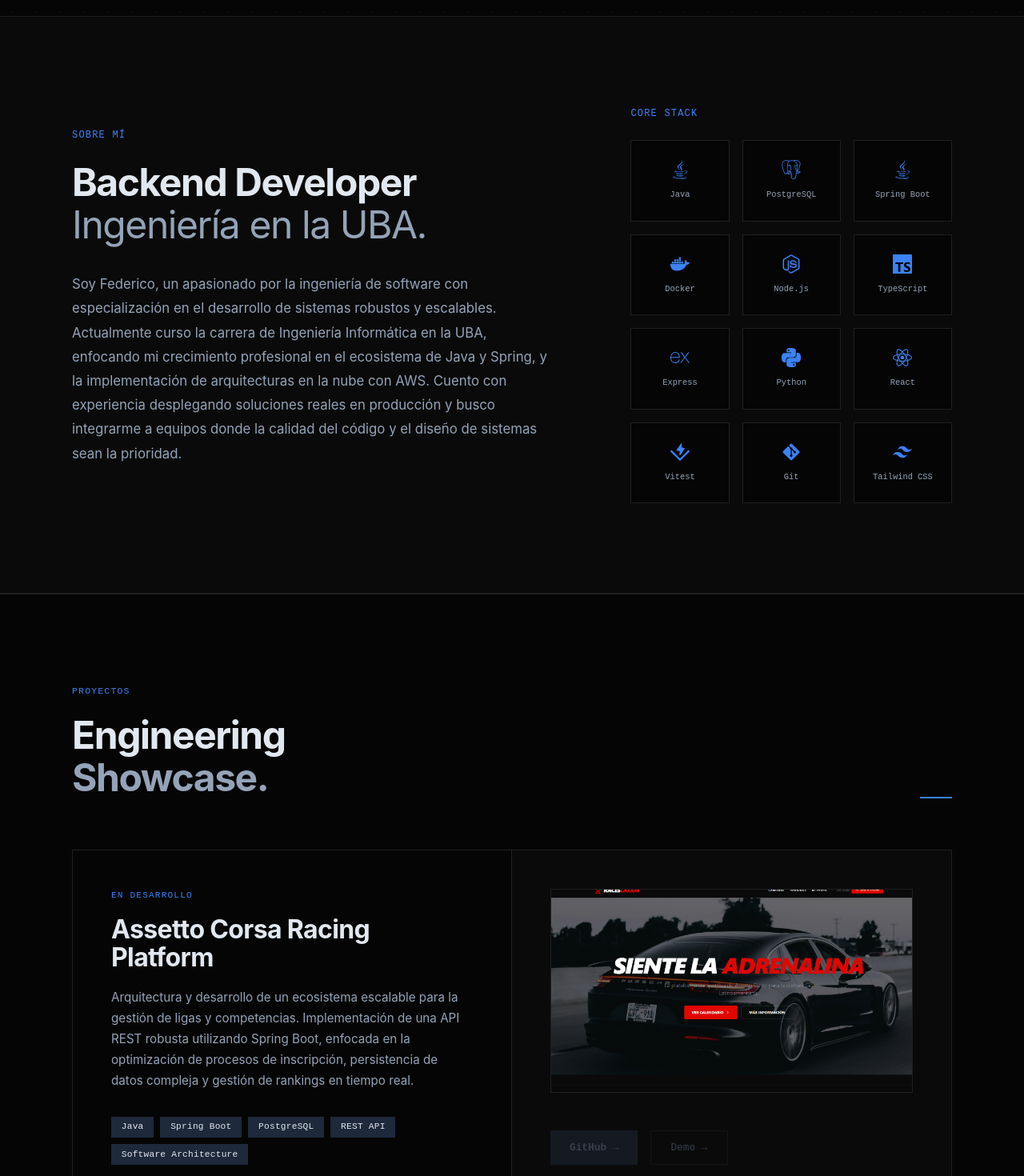
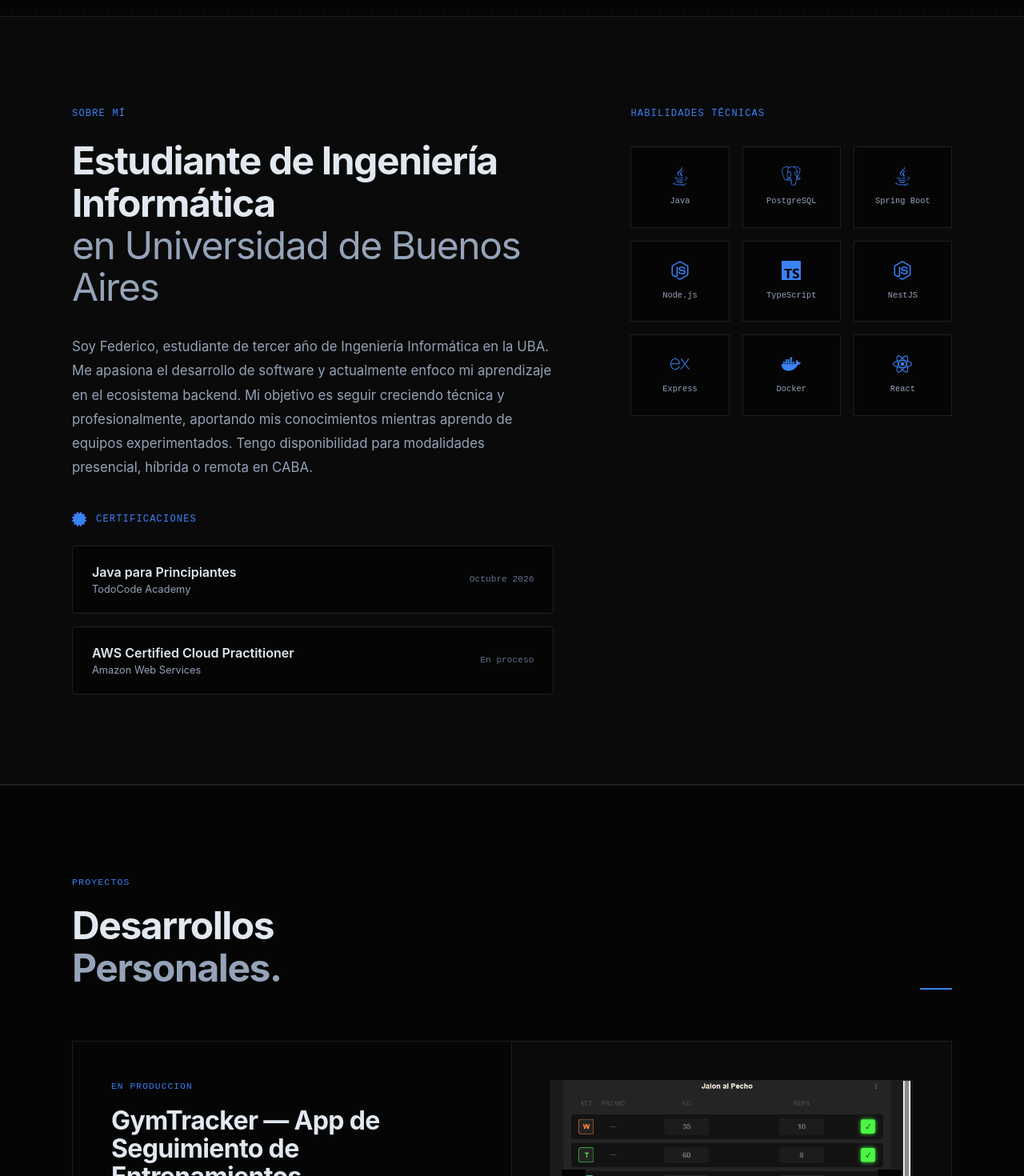
Before and after one commit to F3D9/Portafolio, a React (Vite) app: page / in a window 1280 px wide. Shown: the part 780-2250 px from the top of the page at 80% size. Built offline with nearby package versions, Linux system fonts and the light colour scheme; no server answers.

Commit message:
nueva version

```diff
--- a/src/components/About.tsx
+++ b/src/components/About.tsx
@@ -1,22 +1,30 @@
-import { FaNodeJs, FaDocker, FaGitAlt, FaJava, } from "react-icons/fa";
-import { SiTypescript, SiPostgresql, SiReact, SiVitest, SiPython, SiExpress, SiTailwindcss} from "react-icons/si";
+import { FaNodeJs, FaDocker, FaJava, FaCertificate } from "react-icons/fa";
+import { SiTypescript, SiPostgresql, SiReact, SiPython, SiExpress} from "react-icons/si";
 import { motion } from "framer-motion";
 import { Language, t } from "../i18n";
 
 const skills = [
     { name: "Java", icon: FaJava },
     { name: "PostgreSQL", icon: SiPostgresql },
-    { name: "Spring Boot", icon: FaJava }, // Reuso el icono de Java ya que no importamos Spring
-    { name: "Docker", icon: FaDocker },
+    { name: "Spring Boot", icon: FaJava },
     { name: "Node.js", icon: FaNodeJs },
     { name: "TypeScript", icon: SiTypescript },
+    { name: "NestJS", icon: FaNodeJs },
     { name: "Express", icon: SiExpress },
-    { name: "Python", icon: SiPython },
+    { name: "Docker", icon: FaDocker },
     { name: "React", icon: SiReact },
-    { name: "Vitest", icon: SiVitest },
-    { name: "Git", icon: FaGitAlt },
-    { name: "Tailwind CSS", icon: SiTailwindcss }
 ];
+
+const certifications = {
+    es: [
+        { name: "Java para Principiantes", issuer: "TodoCode Academy", date: "Octubre 2026", link: "https://todocodeacademy.com/certificate/java-para-principiantes-nqk/" },
+        { name: "AWS Certified Cloud Practitioner", issuer: "Amazon Web Services", date: "En proceso", link: "#" },
+    ],
+    en: [
+        { name: "Java for Beginners", issuer: "TodoCode Academy", date: "October 2026", link: "https://todocodeacademy.com/certificate/java-para-principiantes-nqk/" },
+        { name: "AWS Certified Cloud Practitioner", issuer: "Amazon Web Services", date: "In Progress", link: "#" },
+    ]
+};
 
 export default function About({ lang }: { lang: Language }) {
     return (
@@ -40,11 +48,12 @@ export default function About({ lang }: { lang: Language }) {
                     display: "grid",
                     gridTemplateColumns: "1.2fr 0.8fr",
                     gap: "6rem",
-                    alignItems: "center",
+                    alignItems: "start",
                 }}
                 className="about-grid"
             >
                 {/* Columna izquierda */}
+                <div style={{ display: "flex", flexDirection: "column", gap: "2.5rem" }}>
                     <div>
                         <p
                             style={{
@@ -84,7 +93,7 @@ export default function About({ lang }: { lang: Language }) {
                                 fontSize: "1.05rem",
                                 color: "var(--c4)",
                                 lineHeight: 1.8,
-                            margin: "0 0 1.25rem",
+                                margin: "0",
                                 maxWidth: "600px",
                             }}
                         >
@@ -92,8 +101,55 @@ export default function About({ lang }: { lang: Language }) {
                         </p>
                     </div>
 
+                    {/* Certificaciones integradas */}
+                    <div>
+                        <div style={{ display: "flex", alignItems: "center", gap: "0.75rem", marginBottom: "1.5rem" }}>
+                            <FaCertificate size={18} color="var(--c3)" />
+                            <p style={{ fontFamily: "var(--font-mono)", fontSize: "0.75rem", letterSpacing: "0.1em", textTransform: "uppercase", color: "var(--c3)", margin: 0 }}>
+                                {lang === 'es' ? 'Certificaciones' : 'Certifications'}
+                            </p>
+                        </div>
+                        <div style={{ display: "flex", flexDirection: "column", gap: "1rem" }}>
+                            {certifications[lang].map((cert, index) => (
+                                <a
+                                    key={index}
+                                    href={cert.link}
+                                    target="_blank"
+                                    rel="noopener noreferrer"
+                                    style={{
+                                        display: "flex",
+                                        justifyContent: "space-between",
+                                        alignItems: "center",
+                                        padding: "1.25rem 1.5rem",
+                                        background: "var(--c1)",
+                                        border: "1px solid var(--c8)",
+                                        borderRadius: "4px",
+                                        textDecoration: "none",
+                                        transition: "all 0.2s",
+                                        cursor: "pointer"
+                                    }}
+                                    onMouseEnter={(e) => {
+                                        e.currentTarget.style.borderColor = "var(--c3)";
+                                        e.currentTarget.style.background = "rgba(59, 130, 246, 0.05)";
+                                    }}
+                                    onMouseLeave={(e) => {
+                                        e.currentTarget.style.borderColor = "var(--c8)";
+                                        e.currentTarget.style.background = "var(--c1)";
+                                    }}
+                                >
+                                    <div style={{ display: "flex", flexDirection: "column" }}>
+                                        <p style={{ fontFamily: "var(--font-body)", color: "var(--c2)", fontSize: "1rem", fontWeight: 600, margin: 0 }}>{cert.name}</p>
+                                        <p style={{ fontFamily: "var(--font-body)", color: "var(--c4)", fontSize: "0.8rem", margin: 0 }}>{cert.issuer}</p>
+                                    </div>
+                                    <span style={{ fontFamily: "var(--font-mono)", color: "var(--c5)", fontSize: "0.7rem", marginLeft: "1rem" }}>{cert.date}</span>
+                                </a>
+                            ))}
+                        </div>
+                    </div>
+                </div>
+
                 {/* Columna derecha — skills */}
-                <div>
+                <div style={{ display: "flex", flexDirection: "column", gap: "2rem" }}>
                     <p
                         style={{
                             fontFamily: "var(--font-mono)",
@@ -101,7 +157,7 @@ export default function About({ lang }: { lang: Language }) {
                             letterSpacing: "0.1em",
                             textTransform: "uppercase",
                             color: "var(--c3)",
-                            marginBottom: "1.5rem",
+                            marginBottom: "0",
                             display: "block",
                         }}
                     >
--- a/src/components/projects-data.ts
+++ b/src/components/projects-data.ts
@@ -24,39 +24,39 @@ export interface Project {
 export const projects: Project[] = [
   {
     title: {
-        es: "Assetto Corsa Racing Platform",
-        en: "Assetto Corsa Racing Platform"
-    },
-    status: {
-        es: "En Desarrollo",
-        en: "In Development"
-    },
-    description: {
-        es: "Arquitectura y desarrollo de un ecosistema escalable para la gestión de ligas y competencias. Implementación de una API REST robusta utilizando Spring Boot, enfocada en la optimización de procesos de inscripción, persistencia de datos compleja y gestión de rankings en tiempo real.",
-        en: "Architecture and development of a scalable ecosystem for league and competition management. Implementation of a robust REST API using Spring Boot, focusing on registration process optimization, complex data persistence, and real-time ranking management."
-    },
-    tags: ["Java", "Spring Boot", "PostgreSQL", "REST API", "Software Architecture"],
-    images: [asseto],
-    github: "https://github.com/F3D9",
-    demo: "#",
-  },
-  {
-    title: {
-        es: "Gym Tracker",
-        en: "Gym Tracker"
+        es: "GymTracker — App de Seguimiento de Entrenamientos",
+        en: "GymTracker — Workout Tracking App"
     },
     status: {
         es: "En Produccion",
         en: "In Production"
     },
     description: {
-        es: "Sistema de gestión de rutinas con arquitectura desacoplada. Implementación de un backend robusto en NestJS con PostgreSQL y Prisma ORM, asegurando la integridad de los datos y un flujo de autenticación seguro mediante JWT.",
-        en: "Routine management system with decoupled architecture. Implementation of a robust NestJS backend with PostgreSQL and Prisma ORM, ensuring data integrity and a secure authentication flow using JWT."
+        es: "API REST con más de 30 endpoints organizada en módulos. Implementa autenticación mediante JWT en cookies httpOnly y CORS para seguridad. Modelado de datos con PostgreSQL y Prisma, con despliegue automatizado vía GitHub Actions.",
+        en: "REST API with 30+ endpoints organized in modules. Implements authentication via httpOnly cookies and CORS for security. Data modeling with PostgreSQL and Prisma, with automated deployment via GitHub Actions."
     },
-    tags: ["Nestjs", "TypeScript","PostgreSQL", "React","Vite","Prisma","Docker"],
+    tags: ["NestJS", "TypeScript", "PostgreSQL", "Prisma", "Docker", "JWT"],
     images: [gymtracker1, gymtracker2, gymtracker3, gymtracker4],
     github: "https://github.com/F3D9/Gym-Tracker-Frontend",
     demo: "https://f3d9.github.io/Gym-Tracker-Frontend/",
+  },
+  {
+    title: {
+        es: "Chatbot Web con IA",
+        en: "AI Web Chatbot"
+    },
+    status: {
+        es: "En producción",
+        en: "In Production"
+    },
+    description: {
+        es: "API REST con autorización por roles e integración con Gemini API para respuestas con contexto multiturno. Implementa persistencia de historial en PostgreSQL y validaciones estrictas con Zod y tests unitarios con Vitest.",
+        en: "REST API with role-based authorization and Gemini API integration for multi-turn context responses. Implements history persistence in PostgreSQL and strict validations with Zod and unit tests using Vitest."
+    },
+    tags: ["Node.js", "TypeScript", "Gemini API", "PostgreSQL", "Docker", "Vitest"],
+    images: [preview, preview2, preview3],
+    github: "https://github.com/F3D9/ChatBotNodeJs",
+    demo: "https://chatbotnodejs.up.railway.app",
   },
   {
     title: {
@@ -68,30 +68,30 @@ export const projects: Project[] = [
         en: "In Production"
     },
     description: {
-        es: "Simulador de gestión automovilística basado en lógica de negocio compleja. Implementación de motores de estado y validaciones rigurosas para garantizar la coherencia de la simulación en el cliente.",
-        en: "Automotive management simulator based on complex business logic. Implementation of state engines and rigorous validations to ensure simulation consistency on the client side."
+        es: "Juego de gestión automovilística basado en lógica de negocio compleja y simulaciones en el navegador.",
+        en: "Automotive management game based on complex business logic and browser-based simulations."
     },
-    tags: ["React","TypeScript","Docker", "Vitest"],
+    tags: ["React", "TypeScript", "Docker", "Vitest"],
     images: [fierrero1,fierrero2,fierrero3,fierrero4],
     github: "https://github.com/fierrero-game/Fierrero",
     demo: "https://fierrero-game.github.io/Fierrero/",
   },
   {
     title: {
-        es: "AI Chatbot",
-        en: "AI Chatbot"
+        es: "Assetto Corsa Racing Platform",
+        en: "Assetto Corsa Racing Platform"
     },
     status: {
-        es: "En producción",
-        en: "In Production"
+        es: "En Desarrollo",
+        en: "In Development"
     },
     description: {
-        es: "Integración de modelos de lenguaje (Gemini API) mediante un middleware en Node.js. Diseño de persistencia de historial en PostgreSQL y validación de flujos mediante una suite de tests automatizados con Vitest.",
-        en: "Integration of language models (Gemini API) through a Node.js middleware. Design of history persistence in PostgreSQL and flow validation using an automated test suite with Vitest."
+        es: "Desarrollo de una API REST con Spring Boot para la gestión de ligas de carreras, enfocándose en la robustez del backend y la persistencia de datos.",
+        en: "Development of a Spring Boot REST API for racing league management, focusing on backend robustness and data persistence."
     },
-    tags: ["Node.js", "TypeScript", "Gemini API", "PostgreSQL","Docker", "Vitest", "Railway"],
-    images: [preview, preview2, preview3],
-    github: "https://github.com/F3D9/ChatBotNodeJs",
-    demo: "https://chatbotnodejs.up.railway.app",
+    tags: ["Java", "Spring Boot", "PostgreSQL", "REST API"],
+    images: [asseto],
+    github: "https://github.com/F3D9",
+    demo: "#",
   },
 ];
--- a/src/i18n.ts
+++ b/src/i18n.ts
@@ -3,21 +3,21 @@ export type Language = 'es' | 'en';
 export const translations = {
   es: {
     hero: {
-      role: 'Backend Developer · Buenos Aires',
+      role: 'Estudiante de Ingeniería Informática',
       title: 'Federico Salgado',
-      description: 'Enfocado en la construcción de sistemas escalables, arquitectura de software y la optimización de procesos en el servidor.',
+      description: 'Busco unirme a un equipo en el que pueda aprender, enriquecer mi carrera profesional y sumar valor a través del desarrollo de software.',
     },
     about: {
       title: 'Sobre mí',
-      subtitle: 'Backend Developer',
-      education: 'Ingeniería en la UBA.',
-      description: 'Soy Federico, un apasionado por la ingeniería de software con especialización en el desarrollo de sistemas robustos y escalables. Actualmente curso la carrera de Ingeniería Informática en la UBA, enfocando mi crecimiento profesional en el ecosistema de Java y Spring, y la implementación de arquitecturas en la nube con AWS. Cuento con experiencia desplegando soluciones reales en producción y busco integrarme a equipos donde la calidad del código y el diseño de sistemas sean la prioridad.',
-      stackTitle: 'Core Stack',
+      subtitle: 'Estudiante de Ingeniería Informática',
+      education: 'en Universidad de Buenos Aires',
+      description: 'Soy Federico, estudiante de tercer año de Ingeniería Informática en la UBA. Me apasiona el desarrollo de software y actualmente enfoco mi aprendizaje en el ecosistema backend. Mi objetivo es seguir creciendo técnica y profesionalmente, aportando mis conocimientos mientras aprendo de equipos experimentados. Tengo disponibilidad para modalidades presencial, híbrida o remota en CABA.',
+      stackTitle: 'Habilidades Técnicas',
     },
     projects: {
       title: 'Proyectos',
-      headline: 'Engineering',
-      subheadline: 'Showcase.',
+      headline: 'Desarrollos',
+      subheadline: 'Personales.',
     },
     contact: {
       title: 'Contacto',
@@ -39,21 +39,21 @@ export const translations = {
   },
   en: {
     hero: {
-      role: 'Backend Developer · Buenos Aires',
+      role: 'Computer Engineering Student',
       title: 'Federico Salgado',
-      description: 'Focused on building scalable systems, software architecture, and server-side process optimization.',
+      description: 'Looking to join a team where I can learn, enrich my professional career, and add value through software development.',
     },
     about: {
       title: 'About me',
-      subtitle: 'Backend Developer',
-      education: 'Engineering at UBA.',
-      description: 'I am Federico, a software engineering enthusiast specializing in the development of robust and scalable systems. I am currently studying Computer Engineering at UBA, focusing my professional growth on the Java and Spring ecosystem, and implementing cloud architectures with AWS. I have experience deploying real-world solutions in production and I am looking to join teams where code quality and system design are the priority.',
-      stackTitle: 'Core Stack',
+      subtitle: 'Computer Engineering Student ',
+      education: 'at University of Buenos Aires',
+      description: 'I am Federico, a third-year Computer Engineering student at UBA. I am passionate about software development and currently focusing my learning on the backend ecosystem. My goal is to continue growing technically and professionally, contributing my knowledge while learning from experienced teams. Available for on-site, hybrid, or remote work in CABA.',
+      stackTitle: 'Technical Skills',
     },
     projects: {
       title: 'Projects',
-      headline: 'Engineering',
-      subheadline: 'Showcase.',
+      headline: 'Personal',
+      subheadline: 'Developments.',
     },
     contact: {
       title: 'Contact',
```
Also changed, not shown: 1 other file (tests, documents, lock files or other folders). Lines whose indentation alone changed are shown as unchanged.
